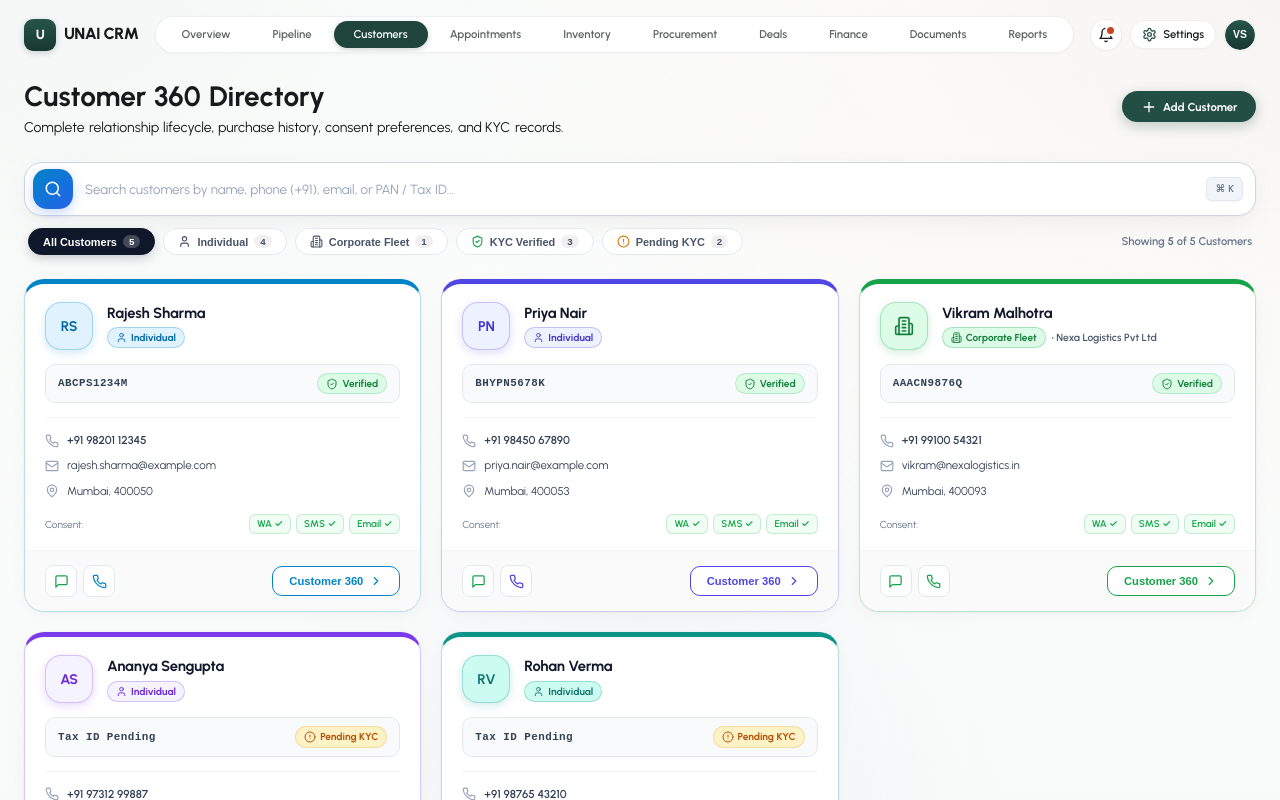
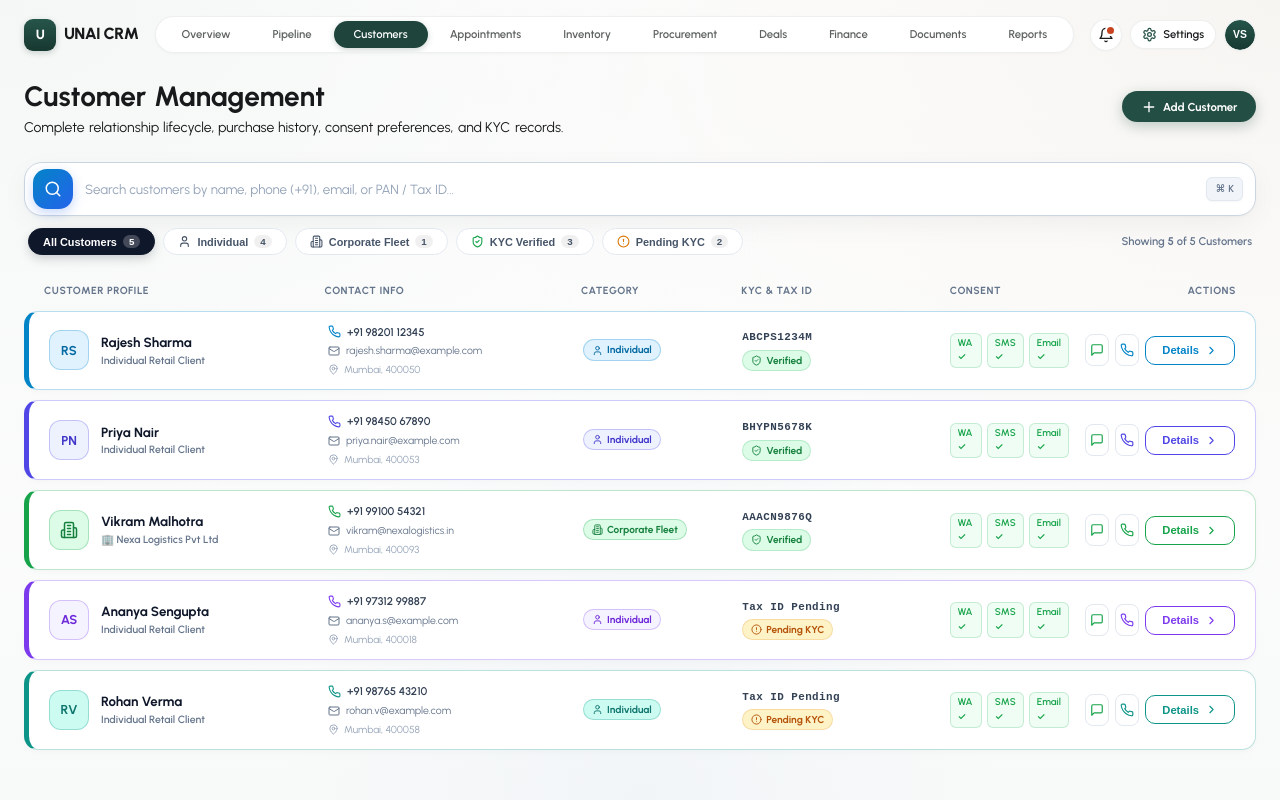
Before and after one commit to Anjalipatel1526/CRMNEW, a Next.js app in the folder apps/web/: page /crm/customers in a window 1280 px wide. Shown: the top 800 px of the page. Built offline with nearby package versions, Linux system fonts and the light colour scheme.

Commit message:
feat(crm/customers): convert cards to table-wise row cards, remove redundant bottom close button, and remove 360 naming

```diff
--- a/apps/web/src/app/crm/customers/page.tsx
+++ b/apps/web/src/app/crm/customers/page.tsx
@@ -180,7 +180,7 @@ export default function CustomersPage() {
       <div className="page-header">
         <div>
           <h1 className="page-title">
-            <WordFadeIn text="Customer 360 Directory" />
+            <WordFadeIn text="Customer Management" />
           </h1>
           <p className="page-desc">
             <WordFadeIn
@@ -314,9 +314,21 @@ export default function CustomersPage() {
         </div>
       </div>
 
-      {/* Customer Cards Grid with Different Colors */}
+      {/* Table-Wise Card Rows (Customer details as card with different colors) */}
       {filteredCustomers.length > 0 ? (
-        <div className="customer-cards-grid">
+        <div>
+          {/* Table Header */}
+          <div className="customer-table-header">
+            <div>Customer Profile</div>
+            <div>Contact Info</div>
+            <div>Category</div>
+            <div>KYC & Tax ID</div>
+            <div>Consent</div>
+            <div style={{ textAlign: 'right' }}>Actions</div>
+          </div>
+
+          {/* Table-Wise Cards Stack */}
+          <div className="customer-cards-list">
             {filteredCustomers.map((customer, index) => {
               const palette = CUSTOMER_CARD_PALETTES[index % CUSTOMER_CARD_PALETTES.length];
               const isBusiness = customer.type === 'business';
@@ -326,7 +338,7 @@ export default function CustomersPage() {
               return (
                 <div
                   key={customer.id}
-                className="customer-card"
+                  className="customer-row-card"
                   style={{
                     ['--theme-accent' as any]: palette.accent,
                     ['--theme-light-bg' as any]: palette.lightBg,
@@ -336,82 +348,43 @@ export default function CustomersPage() {
                     ['--theme-glow' as any]: palette.glow,
                   }}
                 >
-                {/* Header */}
-                <div className="customer-card-header">
-                  <div className="customer-card-avatar">
-                    {isBusiness ? <Building2 size={20} /> : initials}
+                  {/* Column 1: Customer Profile & Avatar */}
+                  <div className="customer-row-cell-profile">
+                    <div className="customer-row-avatar">
+                      {isBusiness ? <Building2 size={18} /> : initials}
                     </div>
-                  <div className="customer-card-title-wrap">
-                    <h3 className="customer-card-name">
+                    <div className="customer-row-name-wrap">
+                      <span className="customer-row-name">
                         {customer.firstName} {customer.lastName}
-                    </h3>
-                    <div className="customer-card-category-row">
-                      <span className="customer-category-pill">
-                        {isBusiness ? <Building2 size={11} /> : <User size={11} />}
-                        {isBusiness ? 'Corporate Fleet' : 'Individual'}
                       </span>
-                      {customer.companyName && (
-                        <span
-                          style={{
-                            fontSize: '0.74rem',
-                            color: '#475569',
-                            fontWeight: 600,
-                            whiteSpace: 'nowrap',
-                            overflow: 'hidden',
-                            textOverflow: 'ellipsis',
-                          }}
-                        >
-                          • {customer.companyName}
+                      <span className="customer-row-subtext">
+                        {customer.companyName ? `🏢 ${customer.companyName}` : 'Individual Retail Client'}
                       </span>
-                      )}
-                    </div>
                     </div>
                   </div>
 
-                {/* Body Details */}
-                <div className="customer-card-body">
-                  {/* KYC & Identity Bar */}
-                  <div className="customer-id-row">
-                    <div className="pan-tax-chip">
-                      {customer.panNumber || customer.gstin || 'Tax ID Pending'}
-                    </div>
-                    {hasKyc ? (
-                      <span className="kyc-badge-verified">
-                        <ShieldCheck size={12} /> Verified
-                      </span>
-                    ) : (
-                      <span className="kyc-badge-pending">
-                        <AlertCircle size={12} /> Pending KYC
-                      </span>
-                    )}
-                  </div>
-
-                  <div className="customer-card-section-divider" />
-
-                  {/* Contact List */}
-                  <div className="customer-contact-list">
+                  {/* Column 2: Contact Info */}
+                  <div className="customer-row-cell-contact">
                     <a
                       href={`tel:${customer.phone}`}
-                      className="customer-contact-item"
+                      className="customer-row-contact-phone"
                       title="Call customer"
                     >
-                      <Phone size={14} className="customer-contact-icon" />
-                      <span style={{ fontWeight: 600 }}>{customer.phone}</span>
+                      <Phone size={13} style={{ color: palette.accent }} />
+                      <span>{customer.phone}</span>
                     </a>
                     {customer.email && (
                       <a
                         href={`mailto:${customer.email}`}
-                        className="customer-contact-item"
+                        className="customer-row-contact-email"
                         title="Send email"
                       >
-                        <Mail size={14} className="customer-contact-icon" />
-                        <span style={{ whiteSpace: 'nowrap', overflow: 'hidden', textOverflow: 'ellipsis' }}>
-                          {customer.email}
-                        </span>
+                        <Mail size={12} />
+                        <span>{customer.email}</span>
                       </a>
                     )}
-                    <div className="customer-contact-item">
-                      <MapPin size={14} className="customer-contact-icon" />
+                    <div style={{ display: 'flex', alignItems: 'center', gap: '5px', fontSize: '0.73rem', color: '#94A3B8' }}>
+                      <MapPin size={11} />
                       <span>
                         {customer.address?.city || 'Mumbai'}
                         {customer.address?.pincode ? `, ${customer.address.pincode}` : ''}
@@ -419,14 +392,40 @@ export default function CustomersPage() {
                     </div>
                   </div>
 
-                  {/* Digital Consent Indicators */}
-                  <div className="customer-consent-bar">
-                    <span>Consent:</span>
+                  {/* Column 3: Category */}
+                  <div>
+                    <span className="customer-category-pill">
+                      {isBusiness ? <Building2 size={11} /> : <User size={11} />}
+                      {isBusiness ? 'Corporate Fleet' : 'Individual'}
+                    </span>
+                  </div>
+
+                  {/* Column 4: KYC & Tax ID */}
+                  <div className="customer-row-cell-kyc">
+                    <div className="pan-tax-chip">
+                      {customer.panNumber || customer.gstin || 'Tax ID Pending'}
+                    </div>
+                    <div>
+                      {hasKyc ? (
+                        <span className="kyc-badge-verified">
+                          <ShieldCheck size={11} /> Verified
+                        </span>
+                      ) : (
+                        <span className="kyc-badge-pending">
+                          <AlertCircle size={11} /> Pending KYC
+                        </span>
+                      )}
+                    </div>
+                  </div>
+
+                  {/* Column 5: Consent */}
+                  <div>
                     <div className="consent-chips">
                       <span
                         className={`consent-chip ${
                           customer.consent?.whatsapp ? 'is-active' : 'is-inactive'
                         }`}
+                        title="WhatsApp Consent"
                       >
                         WA ✓
                       </span>
@@ -434,6 +433,7 @@ export default function CustomersPage() {
                         className={`consent-chip ${
                           customer.consent?.sms ? 'is-active' : 'is-inactive'
                         }`}
+                        title="SMS Consent"
                       >
                         SMS ✓
                       </span>
@@ -441,16 +441,15 @@ export default function CustomersPage() {
                         className={`consent-chip ${
                           customer.consent?.email ? 'is-active' : 'is-inactive'
                         }`}
+                        title="Email Consent"
                       >
                         Email ✓
                       </span>
                     </div>
                   </div>
-                </div>
 
-                {/* Card Footer Actions */}
-                <div className="customer-card-footer">
-                  <div className="customer-quick-links">
+                  {/* Column 6: Actions */}
+                  <div className="customer-row-cell-actions">
                     <a
                       href={`https://wa.me/${customer.phone.replace(/[^0-9]/g, '')}`}
                       target="_blank"
@@ -458,28 +457,29 @@ export default function CustomersPage() {
                       className="customer-icon-btn"
                       title="Open WhatsApp chat"
                     >
-                      <MessageSquare size={15} style={{ color: '#16A34A' }} />
+                      <MessageSquare size={14} style={{ color: '#16A34A' }} />
                     </a>
                     <a
                       href={`tel:${customer.phone}`}
                       className="customer-icon-btn"
                       title="Call phone"
                     >
-                      <Phone size={15} style={{ color: palette.accent }} />
+                      <Phone size={14} style={{ color: palette.accent }} />
                     </a>
-                  </div>
                     <button
                       type="button"
                       className="customer-action-btn"
                       onClick={() => setSelectedCustomer(customer)}
+                      title="View customer profile"
                     >
-                    <span>Customer 360</span>
-                    <ChevronRight size={14} />
+                      <span>Details</span>
+                      <ChevronRight size={13} />
                     </button>
                   </div>
                 </div>
               );
             })}
+          </div>
         </div>
       ) : (
         /* Empty State */
@@ -514,7 +514,7 @@ export default function CustomersPage() {
             No matching customers found
           </h3>
           <p style={{ margin: 0, fontSize: '0.84rem', color: '#64748B', maxWidth: '380px' }}>
-            We couldn't find any customers matching &ldquo;{searchQuery}&rdquo;. Try adjusting your search query or reset the filters.
+            We couldn&apos;t find any customers matching &ldquo;{searchQuery}&rdquo;. Try adjusting your search query or reset the filters.
           </p>
           <button
             type="button"
@@ -680,31 +680,34 @@ export default function CustomersPage() {
             </div>
           </div>
 
-          <div className="inspo-form-nav">
+          <div className="unique-modal-footer-bar" style={{ marginTop: '12px', paddingTop: '16px', borderTop: '1px solid #E2E8F0' }}>
             <button
               type="button"
-              className="inspo-btn-back"
+              className="unique-btn-cancel"
               onClick={() => setIsModalOpen(false)}
             >
               <ChevronLeft size={16} /> Cancel
             </button>
             <button
               type="submit"
-              className="inspo-btn-submit"
+              className="unique-lead-submit-btn"
             >
-              <span>Register Customer</span>
-              <ChevronRight size={16} />
+              <span className="btn-icon-pod">
+                <Sparkles size={13} />
+              </span>
+              <span className="btn-text">Register Customer</span>
+              <ChevronRight size={15} className="btn-arrow-icon" />
             </button>
           </div>
         </form>
       </Modal>
 
-      {/* Customer 360 Detail Dossier Modal */}
+      {/* Customer Detail Dossier Modal (Without redundant bottom Close button) */}
       {selectedCustomer && (
         <Modal
           isOpen={!!selectedCustomer}
           onClose={() => setSelectedCustomer(null)}
-          title={`Customer 360: ${selectedCustomer.firstName} ${selectedCustomer.lastName}`}
+          title={`Customer Profile: ${selectedCustomer.firstName} ${selectedCustomer.lastName}`}
           maxWidth="760px"
         >
           <div style={{ display: 'flex', flexDirection: 'column', gap: '1.25rem' }}>
@@ -877,16 +880,6 @@ export default function CustomersPage() {
                 </div>
               </div>
             </div>
-
-            <div style={{ display: 'flex', justifyContent: 'flex-end', gap: '0.75rem', marginTop: '4px' }}>
-              <button
-                type="button"
-                className="btn btn-secondary"
-                onClick={() => setSelectedCustomer(null)}
-              >
-                Close
-              </button>
-            </div>
           </div>
         </Modal>
       )}
--- a/apps/web/src/styles/globals.css
+++ b/apps/web/src/styles/globals.css
@@ -2095,14 +2095,166 @@ html, body {
 }
 
 /* ========================================================
-   UNIQUE SEARCH BAR & CUSTOMER 360 CARDS DESIGN SYSTEM
+   UNIQUE SEARCH BAR & CUSTOMER CARDS DESIGN SYSTEM
    ======================================================== */
 
 .unique-search-wrapper {
-  margin-bottom: 24px;
+  margin-bottom: 20px;
   display: flex;
   flex-direction: column;
   gap: 12px;
+}
+
+/* Table-Wise Customer Cards List */
+.customer-table-header {
+  display: grid;
+  grid-template-columns: 2.2fr 2fr 1.2fr 1.6fr 1fr 150px;
+  gap: 16px;
+  padding: 8px 20px;
+  font-size: 0.74rem;
+  font-weight: 700;
+  color: #64748B;
+  text-transform: uppercase;
+  letter-spacing: 0.05em;
+  margin-bottom: 4px;
+}
+
+.customer-cards-list {
+  display: flex;
+  flex-direction: column;
+  gap: 10px;
+}
+
+.customer-row-card {
+  display: grid;
+  grid-template-columns: 2.2fr 2fr 1.2fr 1.6fr 1fr 150px;
+  align-items: center;
+  gap: 16px;
+  background: #FFFFFF;
+  border-radius: 14px;
+  border: 1.5px solid var(--theme-border, #E2E8F0);
+  border-left: 5px solid var(--theme-accent, #2563EB);
+  padding: 12px 20px;
+  box-shadow: 0 2px 8px -2px rgba(15, 23, 42, 0.04);
+  transition: all 0.2s cubic-bezier(0.16, 1, 0.3, 1);
+}
+
+.customer-row-card:hover {
+  transform: translateX(4px);
+  box-shadow: 0 8px 24px -4px var(--theme-glow, rgba(15, 23, 42, 0.1));
+  border-color: var(--theme-accent, #2563EB);
+}
+
+.customer-row-cell-profile {
+  display: flex;
+  align-items: center;
+  gap: 12px;
+  min-width: 0;
+}
+
+.customer-row-avatar {
+  width: 40px;
+  height: 40px;
+  border-radius: 12px;
+  background: var(--theme-badge-bg, #EFF6FF);
+  color: var(--theme-badge-text, #1D4ED8);
+  border: 1.5px solid var(--theme-border, #BFDBFE);
+  display: flex;
+  align-items: center;
+  justify-content: center;
+  font-weight: 700;
+  font-size: 0.92rem;
+  flex-shrink: 0;
+}
+
+.customer-row-name-wrap {
+  display: flex;
+  flex-direction: column;
+  min-width: 0;
+}
+
+.customer-row-name {
+  font-size: 0.95rem;
+  font-weight: 700;
+  color: #0F172A;
+  white-space: nowrap;
+  overflow: hidden;
+  text-overflow: ellipsis;
+}
+
+.customer-row-subtext {
+  font-size: 0.75rem;
+  color: #64748B;
+  font-weight: 600;
+  white-space: nowrap;
+  overflow: hidden;
+  text-overflow: ellipsis;
+}
+
+.customer-row-cell-contact {
+  display: flex;
+  flex-direction: column;
+  gap: 3px;
+  font-size: 0.8rem;
+}
+
+.customer-row-contact-phone {
+  display: flex;
+  align-items: center;
+  gap: 6px;
+  font-weight: 600;
+  color: #334155;
+  text-decoration: none;
+}
+
+.customer-row-contact-phone:hover {
+  color: var(--theme-accent, #2563EB);
+}
+
+.customer-row-contact-email {
+  display: flex;
+  align-items: center;
+  gap: 6px;
+  color: #64748B;
+  font-size: 0.75rem;
+  text-decoration: none;
+  white-space: nowrap;
+  overflow: hidden;
+  text-overflow: ellipsis;
+}
+
+.customer-row-contact-email:hover {
+  color: var(--theme-accent, #2563EB);
+}
+
+.customer-row-cell-kyc {
+  display: flex;
+  flex-direction: column;
+  gap: 4px;
+}
+
+.customer-row-cell-actions {
+  display: flex;
+  align-items: center;
+  justify-content: flex-end;
+  gap: 6px;
+}
+
+@media (max-width: 1080px) {
+  .customer-table-header {
+    display: none;
+  }
+
+  .customer-row-card {
+    grid-template-columns: 1fr 1fr;
+    gap: 14px;
+  }
+}
+
+@media (max-width: 640px) {
+  .customer-row-card {
+    grid-template-columns: 1fr;
+  }
 }
 
 .unique-search-bar {
```
Lines whose indentation alone changed are shown as unchanged.
